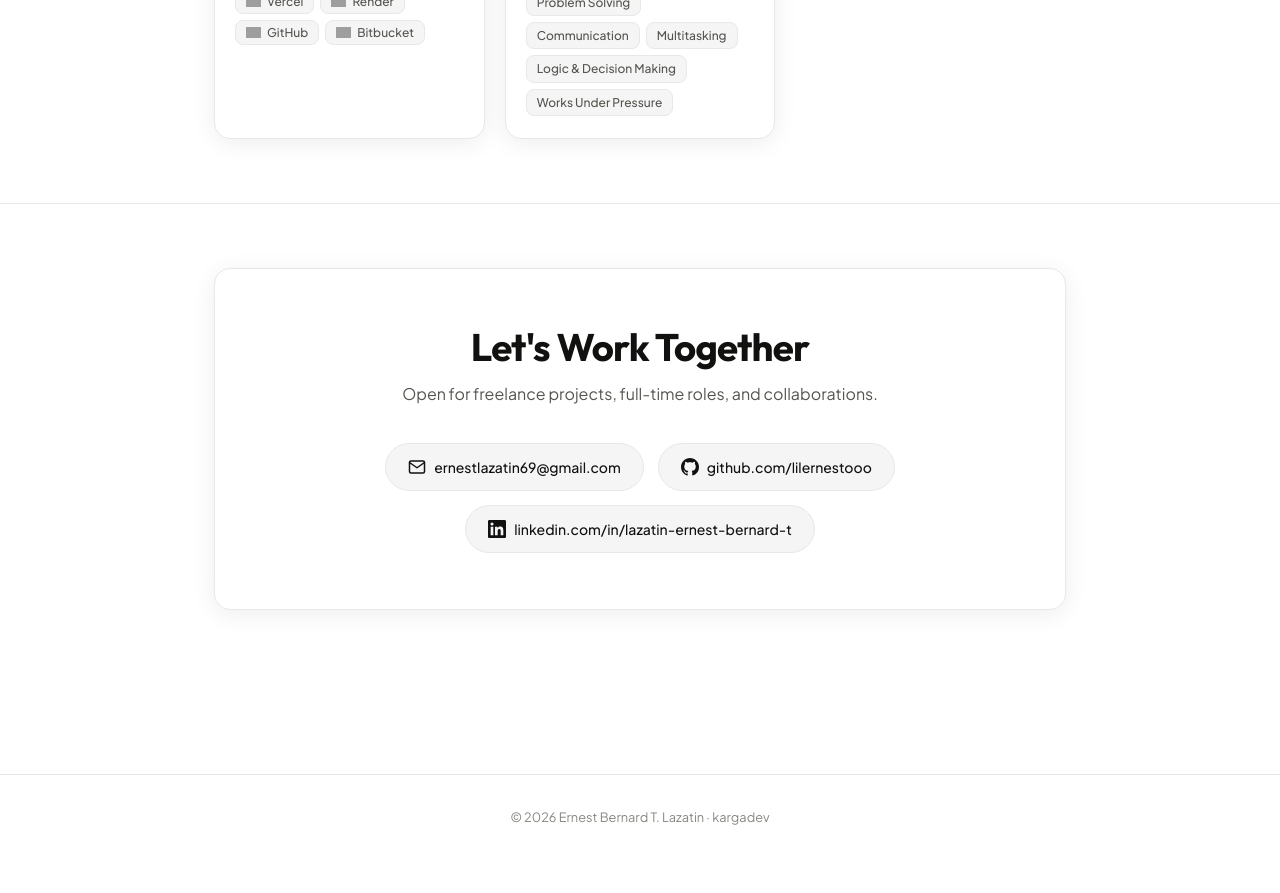
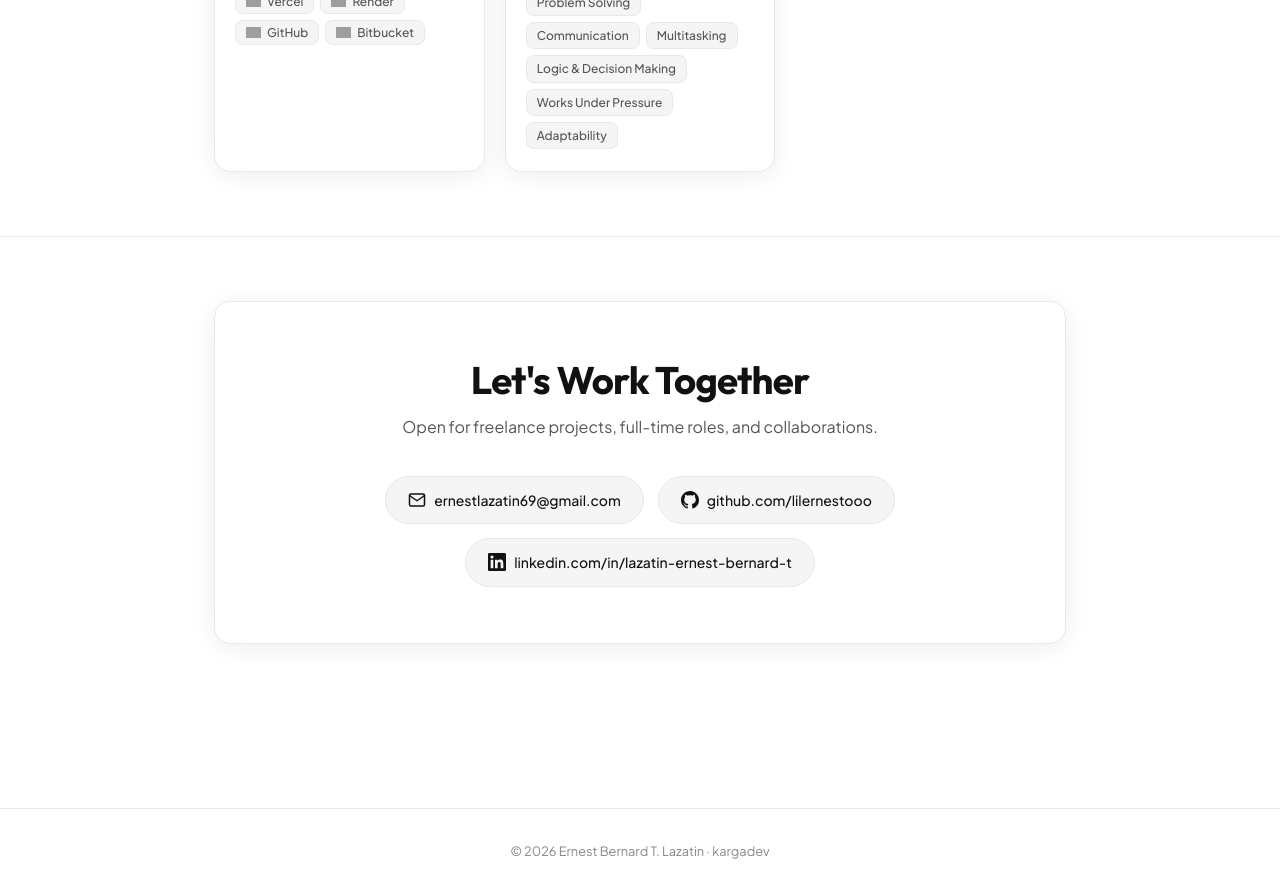
Before and after one commit to lilernestooo/Ernest-Portfolio, a React (Vite) app: page / in a window 1280 px wide. Shown: the part 2560-3453 px from the top of the page. Before the commit the page ends 3420 px from the top, so only its background shows below. Built offline with nearby package versions, Linux system fonts and the light colour scheme; no server answers; grey boxes are pictures that could not be loaded.

Commit message:
feat: new skills added

```diff
--- a/src/data.js
+++ b/src/data.js
@@ -38,7 +38,7 @@ export const data = {
     Backend: ["Laravel", "Node.js", "Express", "Firebase"],
     Database: ["MySQL", "PostgreSQL", "Firestore"],
     "Deployment & VCS": ["Vercel", "Render", "GitHub", "Bitbucket"],
-    "Soft Skills": ["Problem Solving", "Communication", "Multitasking", "Logic & Decision Making", "Works Under Pressure"],
+    "Soft Skills": ["Problem Solving", "Communication", "Multitasking", "Logic & Decision Making", "Works Under Pressure", "Adaptability"],
   },
 
   projects: [
```
